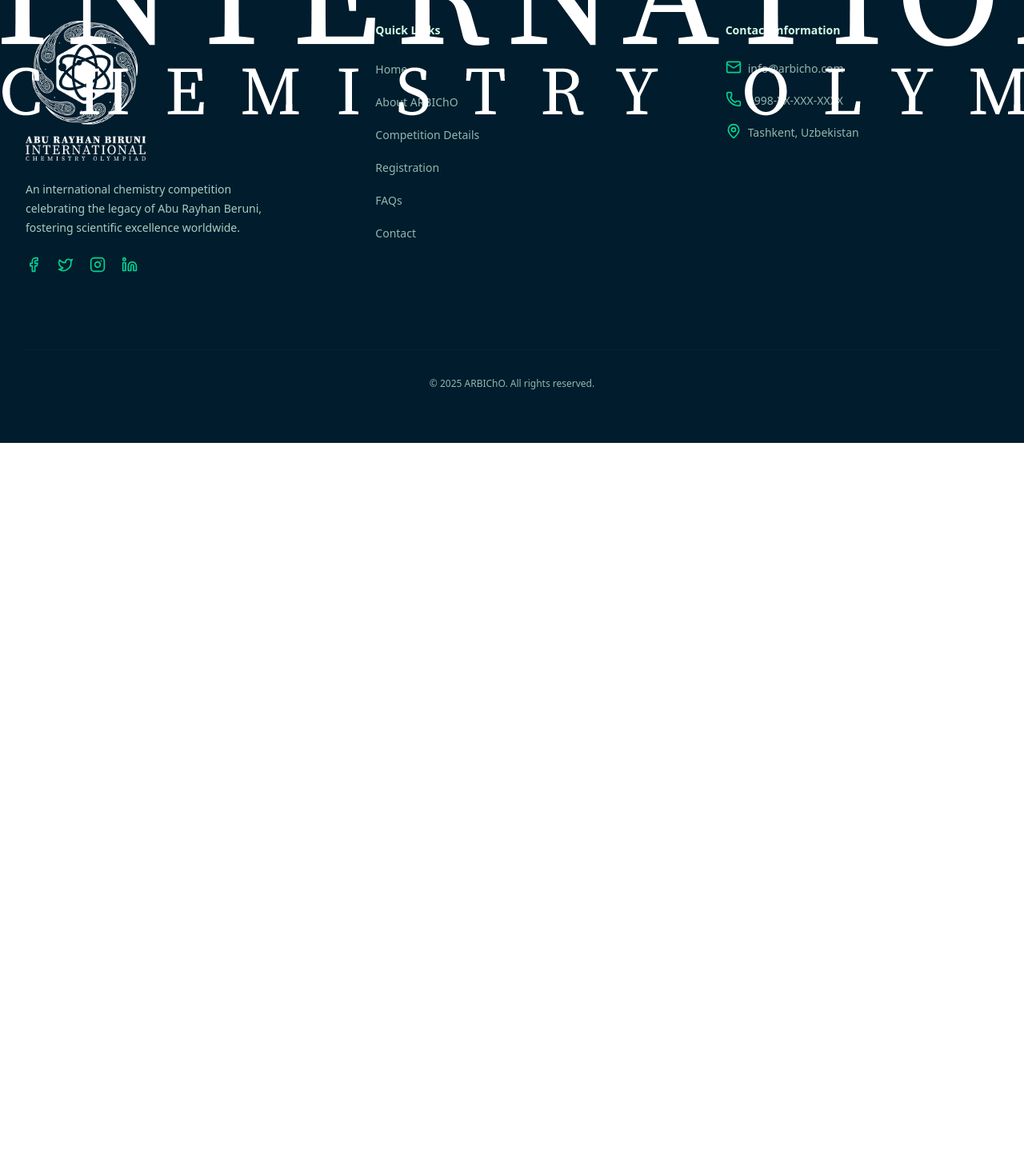
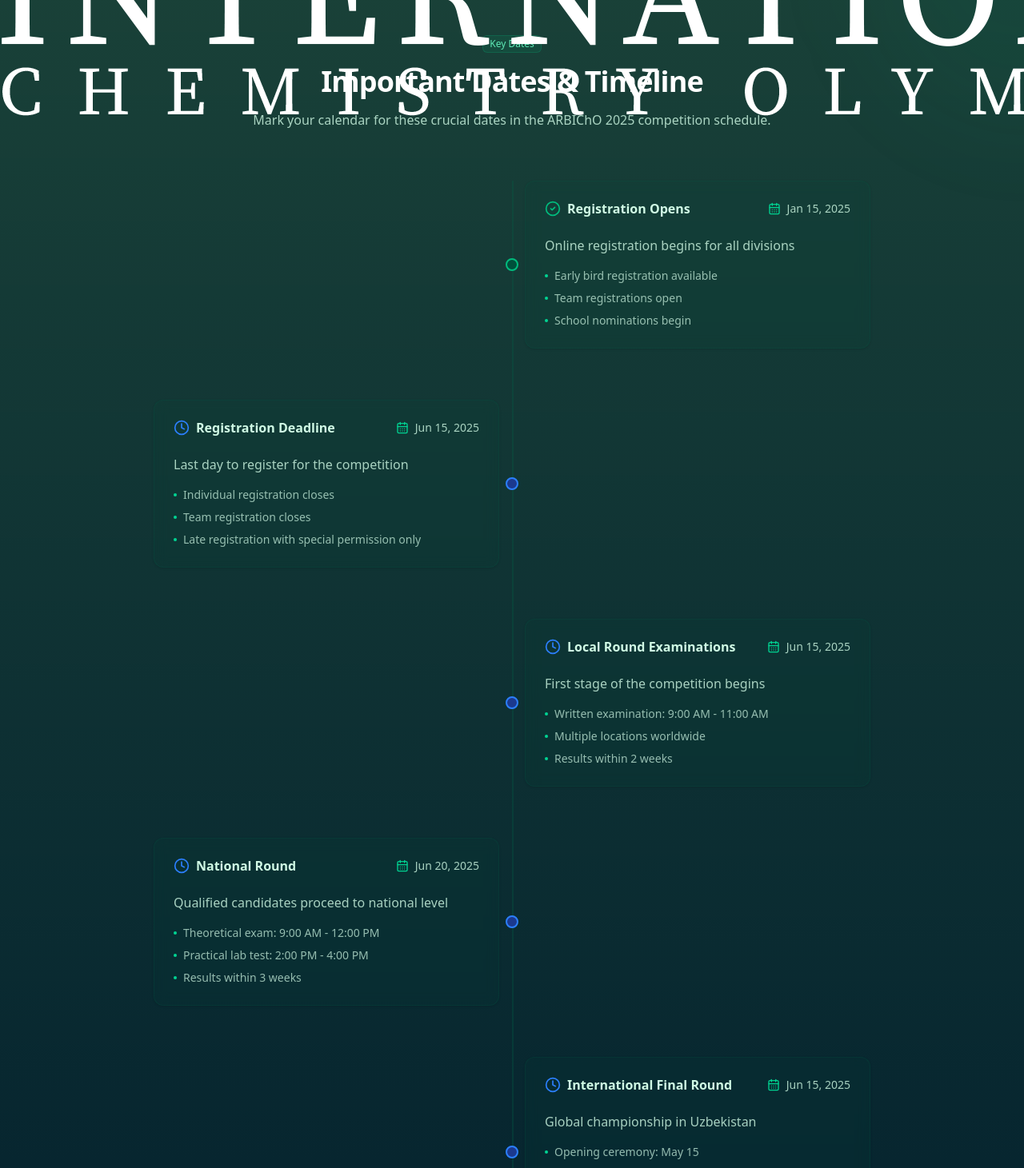
Before and after one commit to OkiljonDadakhanov/testing, a Next.js app: page / in a window 1280 px wide. Shown: the part 880-2341 px from the top of the page at 80% size. Before the commit the page ends 1434 px from the top, so only its background shows below. Built offline with nearby package versions, Linux system fonts and the light colour scheme.

Commit message:
feat: timeline

```diff
--- a/app/page.tsx
+++ b/app/page.tsx
@@ -1,9 +1,11 @@
 import Hero from "@/components/hero";
+import { TimelineSection } from "@/components/timeline";
 
 export default function Home() {
   return (
     <section>
       <Hero />
+      <TimelineSection />
     </section>
   );
 }
--- /dev/null
+++ b/components/timeline.tsx
@@ -0,0 +1,173 @@
+import { Badge } from "@/components/ui/badge"
+import { Card, CardContent, CardHeader, CardTitle } from "@/components/ui/card"
+import { CalendarDays, CheckCircle2, Clock, AlertCircle } from 'lucide-react'
+
+// Helper function to determine date status
+const getDateStatus = (date: Date) => {
+  const now = new Date()
+  const isPast = date < now
+  const isWithin2Weeks = date.getTime() - now.getTime() < 14 * 24 * 60 * 60 * 1000
+
+  if (isPast) return "completed"
+  if (isWithin2Weeks) return "upcoming"
+  return "future"
+}
+
+export function TimelineSection() {
+  const timelineEvents = [
+    {
+      title: "Registration Opens",
+      date: new Date("2025-01-15"),
+      description: "Online registration begins for all divisions",
+      details: [
+        "Early bird registration available",
+        "Team registrations open",
+        "School nominations begin"
+      ]
+    },
+    {
+      title: "Registration Deadline",
+      date: new Date("2025-06-15"),
+      description: "Last day to register for the competition",
+      details: [
+        "Individual registration closes",
+        "Team registration closes",
+        "Late registration with special permission only"
+      ]
+    },
+    {
+      title: "Local Round Examinations",
+      date: new Date("2025-06-15"),
+      description: "First stage of the competition begins",
+      details: [
+        "Written examination: 9:00 AM - 11:00 AM",
+        "Multiple locations worldwide",
+        "Results within 2 weeks"
+      ]
+    },
+    {
+      title: "National Round",
+      date: new Date("2025-06-20"),
+      description: "Qualified candidates proceed to national level",
+      details: [
+        "Theoretical exam: 9:00 AM - 12:00 PM",
+        "Practical lab test: 2:00 PM - 4:00 PM",
+        "Results within 3 weeks"
+      ]
+    },
+    {
+      title: "International Final Round",
+      date: new Date("2025-06-15"),
+      description: "Global championship in Uzbekistan",
+      details: [
+        "Opening ceremony: May 15",
+        "Examinations: May 16-18",
+        "Cultural programs: May 19",
+        "Closing ceremony & awards: May 20"
+      ]
+    },
+    {
+      title: "Results Announcement",
+      date: new Date("2025-06-20"),
+      description: "Final results and awards ceremony",
+      details: [
+        "Medal ceremony",
+        "Special awards announcement",
+        "Certificates distribution"
+      ]
+    }
+  ]
+
+  return (
+    <section className="relative w-full bg-gradient-to-b from-emerald-950/90 to-[#011c2c] py-20" id="timeline">
+      {/* Background elements */}
+      <div className="absolute inset-0 overflow-hidden">
+        <div className="absolute right-0 top-0 translate-x-1/2 -translate-y-1/2 h-96 w-96 rounded-full bg-emerald-500/5 blur-3xl" />
+        <div className="absolute left-0 bottom-0 -translate-x-1/2 translate-y-1/2 h-96 w-96 rounded-full bg-blue-500/5 blur-3xl" />
+      </div>
+
+      <div className="container relative mx-auto px-4 sm:px-6 lg:px-8">
+        {/* Section Header */}
+        <div className="mx-auto max-w-2xl text-center mb-16">
+          <Badge variant="outline" className="mb-4 border-emerald-500/20 bg-emerald-500/10 text-emerald-300 hover:bg-emerald-500/20">
+            Key Dates
+          </Badge>
+          <h2 className="mb-4 text-3xl font-bold tracking-tight text-white sm:text-4xl">
+            Important Dates & Timeline
+          </h2>
+          <p className="text-emerald-100/80">
+            Mark your calendar for these crucial dates in the ARBIChO 2025 competition schedule.
+          </p>
+        </div>
+
+        {/* Timeline */}
+        <div className="relative mx-auto max-w-4xl">
+          <div className="absolute left-4 top-0 h-full w-0.5 bg-emerald-800/30 md:left-1/2" />
+
+          {timelineEvents.map((event, index) => {
+            const status = getDateStatus(event.date)
+            const isEven = index % 2 === 0
+
+            return (
+              <div key={event.title} className="relative mb-12 md:mb-16">
+                <div className={`flex flex-col ${isEven ? 'md:flex-row' : 'md:flex-row-reverse'} gap-8`}>
+                  {/* Date marker */}
+                  <div className="flex items-center md:w-1/2">
+                    <div className={`
+                      absolute left-4 z-10 h-4 w-4 rounded-full border-2
+                      ${status === 'completed' ? 'border-emerald-500 bg-emerald-900' :
+                        status === 'upcoming' ? 'border-yellow-500 bg-yellow-900' :
+                        'border-blue-500 bg-blue-900'}
+                      md:left-1/2 md:-translate-x-1/2
+                    `} />
+                  </div>
+
+                  {/* Content */}
+                  <div className="ml-12 md:ml-0 md:w-1/2">
+                    <Card className="border-emerald-800/20 bg-emerald-900/10 backdrop-blur">
+                      <CardHeader>
+                        <div className="flex items-center justify-between">
+                          <CardTitle className="flex items-center gap-2 text-emerald-100">
+                            {status === 'completed' ? (
+                              <CheckCircle2 className="h-5 w-5 text-emerald-500" />
+                            ) : status === 'upcoming' ? (
+                              <AlertCircle className="h-5 w-5 text-yellow-500" />
+                            ) : (
+                              <Clock className="h-5 w-5 text-blue-500" />
+                            )}
+                            {event.title}
+                          </CardTitle>
+                          <div className="flex items-center gap-2 text-sm">
+                            <CalendarDays className="h-4 w-4 text-emerald-400" />
+                            <span className="text-emerald-100/80">
+                              {event.date.toLocaleDateString('en-US', {
+                                month: 'short',
+                                day: 'numeric',
+                                year: 'numeric'
+                              })}
+                            </span>
+                          </div>
+                        </div>
+                      </CardHeader>
+                      <CardContent>
+                        <p className="mb-4 text-emerald-100/80">{event.description}</p>
+                        <ul className="space-y-2 text-sm text-emerald-100/70">
+                          {event.details.map((detail, i) => (
+                            <li key={i} className="flex items-center gap-2">
+                              <div className="h-1 w-1 rounded-full bg-emerald-400" />
+                              {detail}
+                            </li>
+                          ))}
+                        </ul>
+                      </CardContent>
+                    </Card>
+                  </div>
+                </div>
+              </div>
+            )
+          })}
+        </div>
+      </div>
+    </section>
+  )
+}
```
